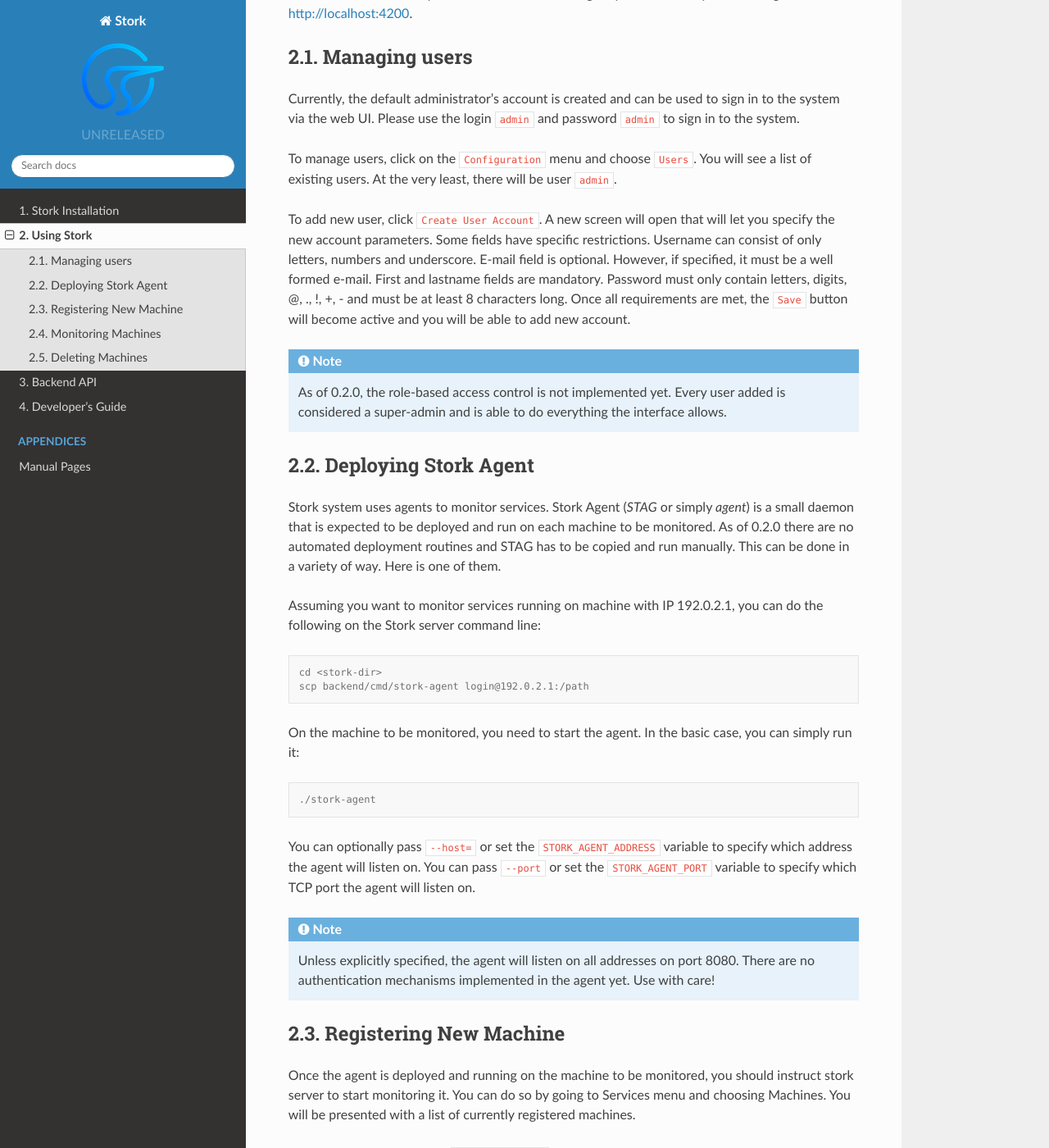
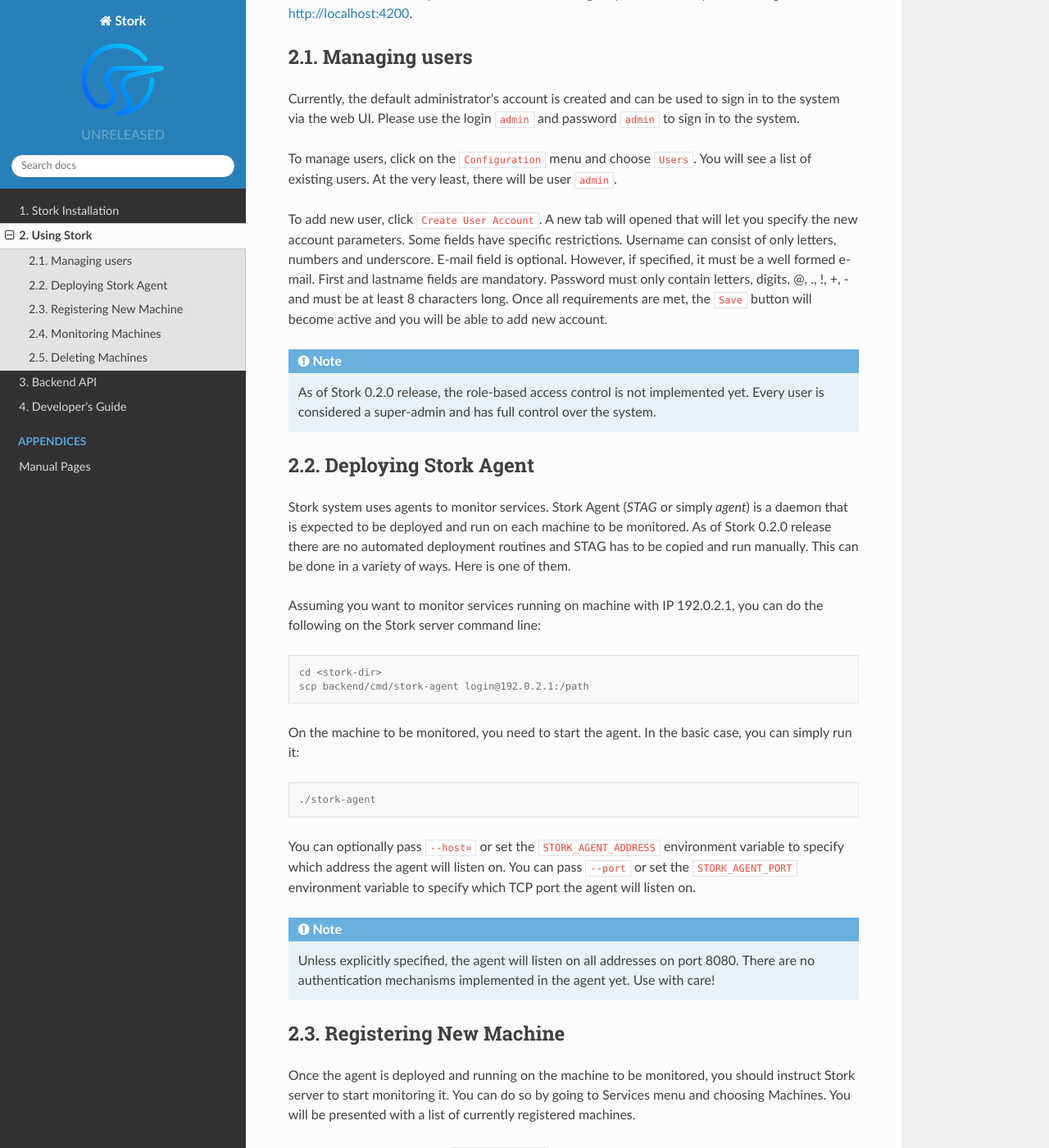
Before and after one commit to isc-projects/stork, a Sphinx documentation site: the page built from doc/usage.rst, in a window 1280 px wide and 1400 px high, scrolled down 203 px. Shown: the whole window at 82% size. Built offline with Sphinx 7.4.7 and the Read the Docs theme 2.0.0, drawn with Linux system fonts in a browser that asks for light colours; some of the changed text lies outside the part shown.

Commit message:
[#99] Several editorial changes
As a result of the review.

```diff
--- a/doc/usage.rst
+++ b/doc/usage.rst
@@ -17,7 +17,7 @@
 To manage users, click on the ``Configuration`` menu and choose ``Users``. You will see a list of
 existing users. At the very least, there will be user ``admin``.
 
-To add new user, click ``Create User Account``. A new screen will open that will let you specify the
+To add new user, click ``Create User Account``. A new tab will opened that will let you specify the
 new account parameters. Some fields have specific restrictions. Username can consist of only
 letters, numbers and underscore. E-mail field is optional. However, if specified, it must be a well
 formed e-mail. First and lastname fields are mandatory. Password must only contain letters, digits,
@@ -26,17 +26,17 @@
 
 .. note::
 
-    As of 0.2.0, the role-based access control is not implemented yet. Every user added is
-    considered a super-admin and is able to do everything the interface allows.
+    As of Stork 0.2.0 release, the role-based access control is not implemented yet. Every user
+    is considered a super-admin and has full control over the system.
 
 
 Deploying Stork Agent
 =====================
 
-Stork system uses agents to monitor services. Stork Agent (`STAG` or simply `agent`) is a small
-daemon that is expected to be deployed and run on each machine to be monitored. As of 0.2.0 there
-are no automated deployment routines and STAG has to be copied and run manually. This can be done in
-a variety of way. Here is one of them.
+Stork system uses agents to monitor services. Stork Agent (`STAG` or simply `agent`) is a
+daemon that is expected to be deployed and run on each machine to be monitored. As of Stork 0.2.0
+release there are no automated deployment routines and STAG has to be copied and run manually.
+This can be done in a variety of ways. Here is one of them.
 
 Assuming you want to monitor services running on machine with IP 192.0.2.1, you can do the following
 on the Stork server command line:
@@ -53,9 +53,9 @@
 
     ./stork-agent
 
-You can optionally pass ``--host=`` or set the ``STORK_AGENT_ADDRESS`` variable to specify which
-address the agent will listen on. You can pass ``--port`` or set the ``STORK_AGENT_PORT``
-variable to specify which TCP port the agent will listen on.
+You can optionally pass ``--host=`` or set the ``STORK_AGENT_ADDRESS`` environment variable to
+specify which address the agent will listen on. You can pass ``--port`` or set the ``STORK_AGENT_PORT``
+environment variable to specify which TCP port the agent will listen on.
 
 .. note::
 
@@ -65,7 +65,7 @@
 Registering New Machine
 =======================
 
-Once the agent is deployed and running on the machine to be monitored, you should instruct stork
+Once the agent is deployed and running on the machine to be monitored, you should instruct Stork
 server to start monitoring it. You can do so by going to Services menu and choosing Machines.
 You will be presented with a list of currently registered machines.
 
```
Also changed, not shown: other parts of doc/usage.rst (+1 -1 lines), doc/devel.rst (+6 -5 lines).
